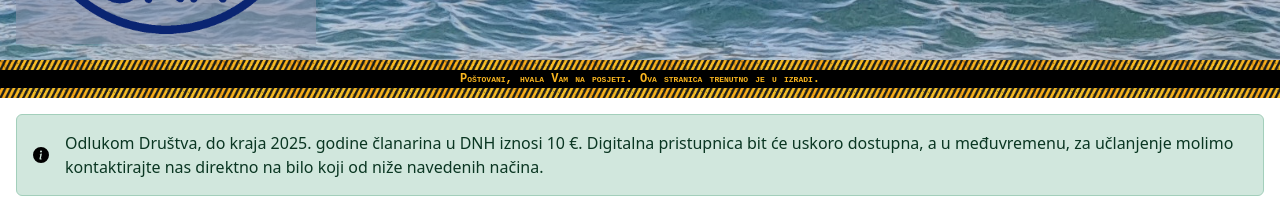
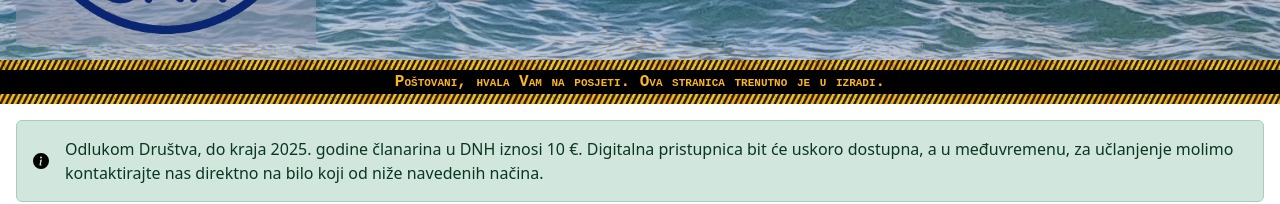
Before and after one commit to ReasonSharp/dnh-web, an Angular app: page / in a window 1280 px wide. Shown: the part 272-476 px from the top of the page. Built offline with nearby package versions, Linux system fonts and the light colour scheme.

Commit message:
povećan font poruke o izradi stranice

```diff
--- a/src/app/app.component.scss
+++ b/src/app/app.component.scss
@@ -69,7 +69,7 @@
     color: #f9b61f;
     background-color: black;
     font-family: monospace;
-    font-size: 0.75em;
+    font-size: 1em;
     font-weight: bold;
     font-variant-caps: small-caps;
 }
```
